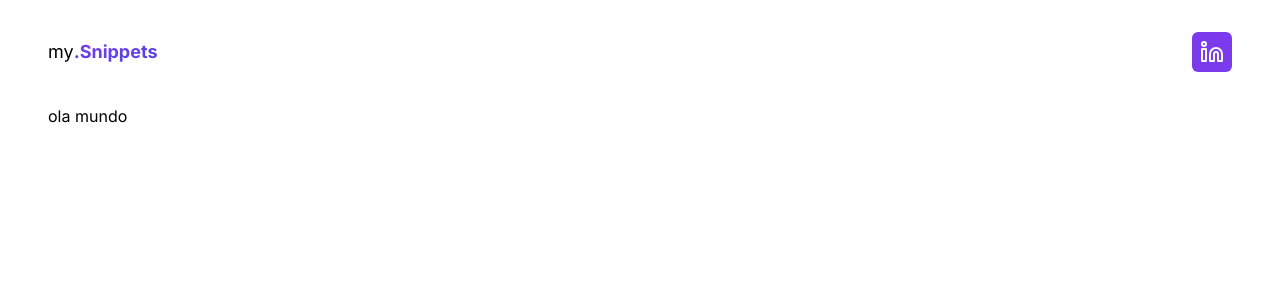
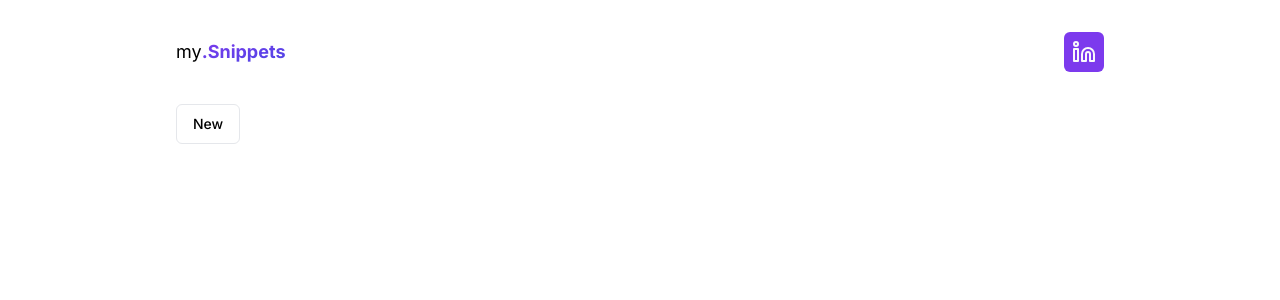
Before and after one commit to renatorrocha/my-snippets, a Next.js app: page / in a window 1280 px wide. Shown: the top 300 px of the page. Built offline with nearby package versions, Linux system fonts and the light colour scheme.

Commit message:
feat: home link

```diff
--- a/app/layout.tsx
+++ b/app/layout.tsx
@@ -18,7 +18,7 @@ export default function RootLayout({
   return (
     <html lang="en">
       <body className={inter.className}>
-        <main className="container mx-auto w-full h-screen px-8 md:px-12">
+        <main className="container mx-auto w-full h-screen px-8 md:px-12 max-w-screen-lg">
           <Navbar />
           {children}
         </main>
--- a/app/page.tsx
+++ b/app/page.tsx
@@ -1,9 +1,12 @@
-import Image from "next/image";
+import { buttonVariants } from "@/components/ui/button";
+import Link from "next/link";
 
 export default function Home() {
   return (
     <>
-      <p>ola mundo</p>
+      <Link href="/new" className={buttonVariants({ variant: "outline" })}>
+        New
+      </Link>
     </>
   );
 }
--- a/components/navbar.tsx
+++ b/components/navbar.tsx
@@ -5,9 +5,11 @@ import { Linkedin } from "lucide-react";
 export default function Navbar() {
   return (
     <nav className="flex flex-1 py-8 justify-between items-center">
-      <p className="text-lg">
-        my<span className="font-bold gradient-indigo-violet">.Snippets</span>
-      </p>
+      <Link href="/" className="hover:scale-110 duration-300 transition-all">
+        <p className="text-lg">
+          my<span className="font-bold gradient-indigo-violet">.Snippets</span>
+        </p>
+      </Link>
 
       <Link
         href="https://www.linkedin.com/in/renato-rrodrigues/"
```
